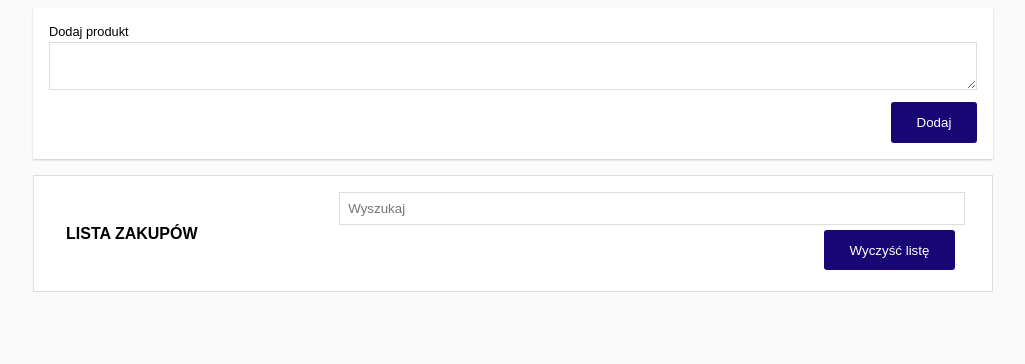
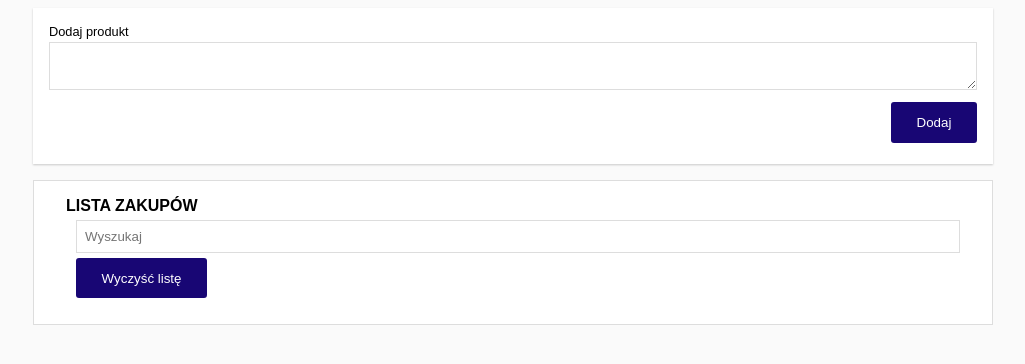
Before and after one commit to lukasz341/mobile, a plain HTML site: page index.html in a window 1280 px wide. Shown: the whole page, without its empty margins (127-1152 px from the left). Drawn offline with Linux system fonts and the light colour scheme.

Commit message:
dostosowanie wyglądu

```diff
--- a/css/index.css
+++ b/css/index.css
@@ -42,6 +42,10 @@ body {
     cursor: pointer;
     float: right;
 }
+
+.todo-form-button {
+    margin-bottom: 5px;
+}
 .todo-form-button:hover {
     background: rgb(64, 105, 238);
 }
@@ -54,12 +58,13 @@ body {
     padding:1rem 2rem;
 }
 .todo-list-header {
-    display: flex;
-    justify-content: space-between;
-    align-items: center;
+   // display: flex;
+    //justify-content: space-between;
+   // align-items: center;
 }
 .todo-list-search-form {
-    width:70%;
+    //width:70%;
+    padding: 5px;
 }
 .todo-list-search {
     border:1px solid #ddd;
@@ -77,7 +82,7 @@ body {
 .todo-element {
     border-top:1px solid #ddd;
     margin-top:1rem;
-    padding-top:2rem;
+    padding-top:1rem;
     padding-bottom: 2rem;
 }
 .todo-element-bar {
@@ -115,7 +120,9 @@ body {
 }
 
 #clear-button {
-	margin: 5px;
+
+    float: none;
+    margin: 5px;
 }
 
 @media screen and (max-width: 640px) {
@@ -125,6 +132,7 @@ body {
   }
 
   #clear-button {
-	margin: 5px;
+   // margin: 5px;
+
 }
 }
--- a/index.html
+++ b/index.html
@@ -55,13 +55,19 @@
 
             <section class="todo-list-cnt">
                 <header class="todo-list-header">
+
                      <h2 class="todo-list-title">
                          Lista zakupów
                     </h2>
+
+
                         <form class="todo-list-search-form">
                             <input type="search" id="todoSearch" class="todo-list-search" placeholder="Wyszukaj">
+                            <div>
                             <button type="submit" class="button todo-form-button" id="clear-button">Wyczyść listę</button>
+                            </div>
                         </form>
+
 
                 </header>
 
```
Lines whose indentation alone changed are shown as unchanged.
